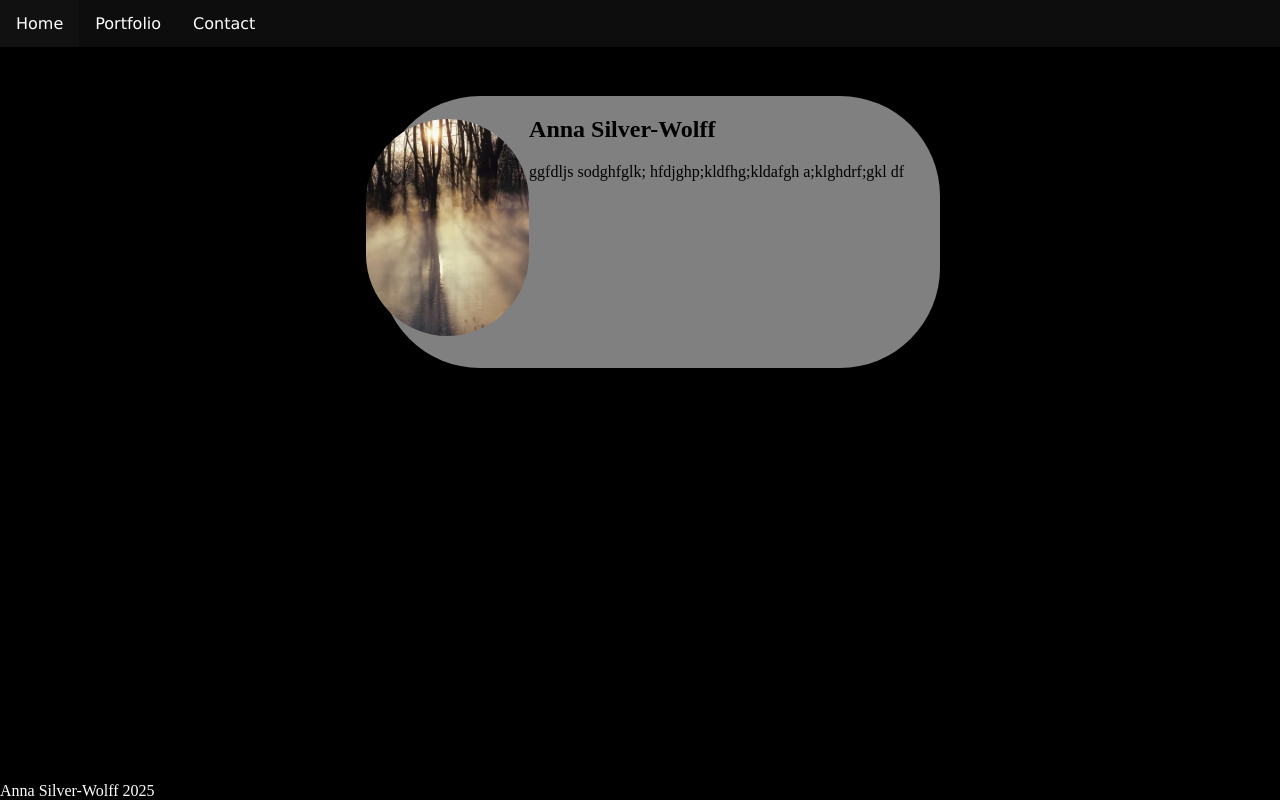
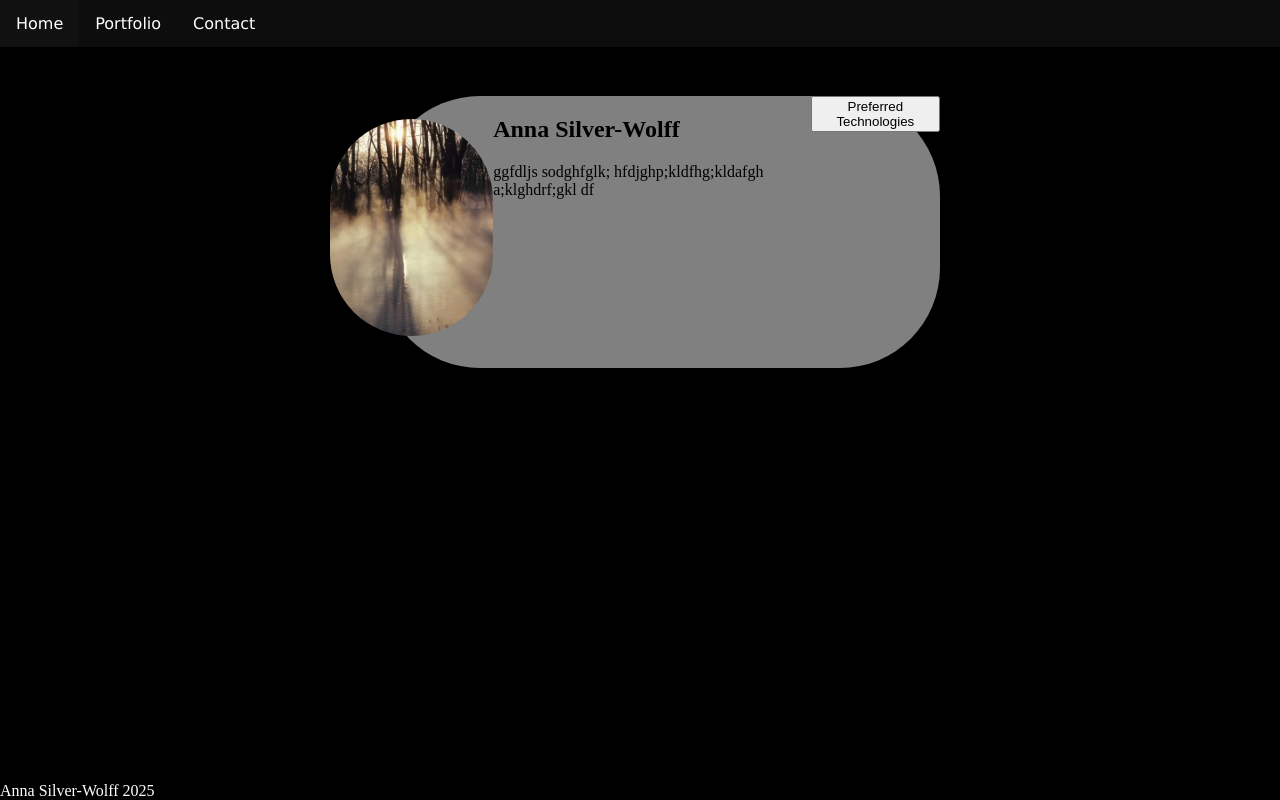
Before and after one commit to asw-afk/my-portfolio, a React (Vite) app: page / in a window 1280 px wide. Built offline with nearby package versions, Linux system fonts and the light colour scheme.

Commit message:
got icon display button working
remember to style it below card later

```diff
--- a/src/components/UI/card/card.jsx
+++ b/src/components/UI/card/card.jsx
@@ -1,7 +1,7 @@
 //import{ useState } from 'react';
 import templatePhoto from '../../../assets/templatePhoto.jpg'
 import './card.css'
-
+import Tags from './tags';
 
 
 function Card() {
@@ -25,6 +25,8 @@ function Card() {
  </p>
  </div>
 
+   <Tags/>
+
 </div>
 );
 }
--- /dev/null
+++ b/src/components/UI/card/tags.jsx
@@ -0,0 +1,30 @@
+import { useState } from 'react';
+import javascript from '../../../assets/javascript.png';
+import reactIcon from '../../../assets/reactIcon.png';
+
+let images = [javascript, reactIcon];
+
+function Tags() {
+  const [show, setShow] = useState(false);
+
+  return (
+    <div>
+      <button onClick={() => setShow(!show)}>
+        {show ? 'Back' : 'Preferred Technologies'}
+      </button>
+
+      {show && (
+        <div>
+          {images.map((imgSrc, index) => (
+            <img key={index}
+                src={imgSrc}
+                alt={`tag-${index}`}
+                width={50} />
+          ))}
+        </div>
+      )}
+    </div>
+  );
+}
+
+export default Tags;
```
Also changed, not shown: src/assets/javascript.png (added), src/assets/reactIcon.png (added).
